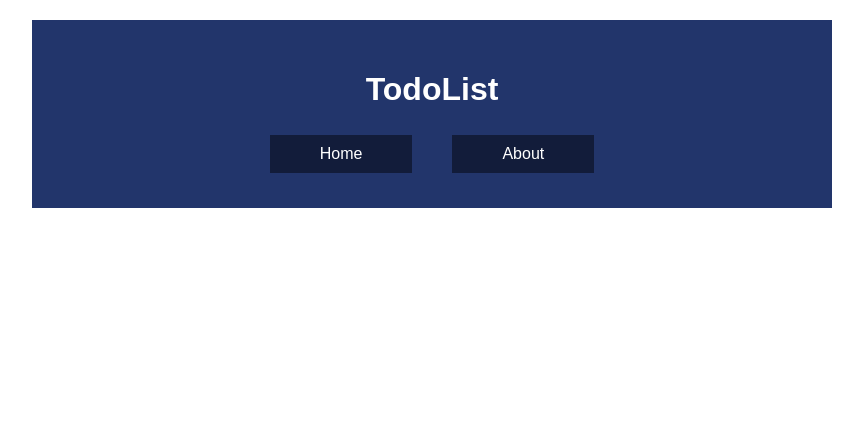
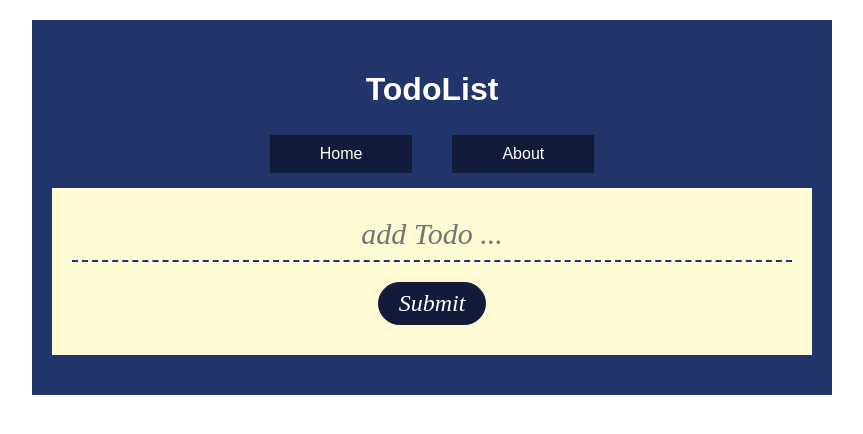
Before and after one commit to YelenaKo/ReactJs-TodoList, a React (Create React App) app: page / in a window 1280 px wide. Shown: the top 434 px of the page, without its empty margins (208-1071 px from the left). Built offline with nearby package versions, Linux system fonts and the light colour scheme.

Commit message:
Update App.js

```diff
--- a/src/App.js
+++ b/src/App.js
@@ -45,13 +45,13 @@ class App extends Component {
         <div className = "App">
           <div className = 'container'>
             <Header />
-            <Route exact path="/ReactJs-TodoList/" render={props => (
+            <Route exact path={process.env.PUBLIC_URL + '/'} render={props => (
               <React.Fragment>
                 <AddTodo addTodo={this.addTodo} />
                 <Todos todos = {this.state.todos} markComplete={this.markComplete} delTodo={this.delTodo} />
               </React.Fragment>
             )} />
-            <Route path="/ReactJs-TodoList/about" component={ About } />
+            <Route path= {process.env.PUBLIC_URL + '/about'} component={ About } />
           </div>
         </div>
       </Router>
```
